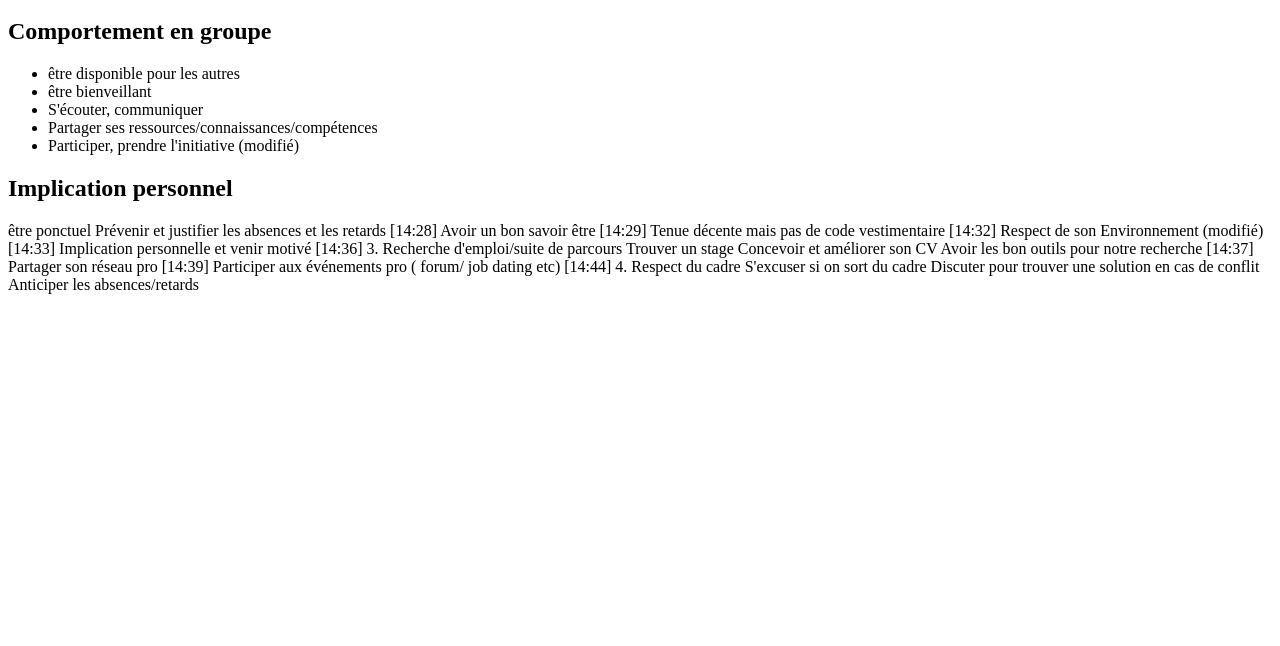
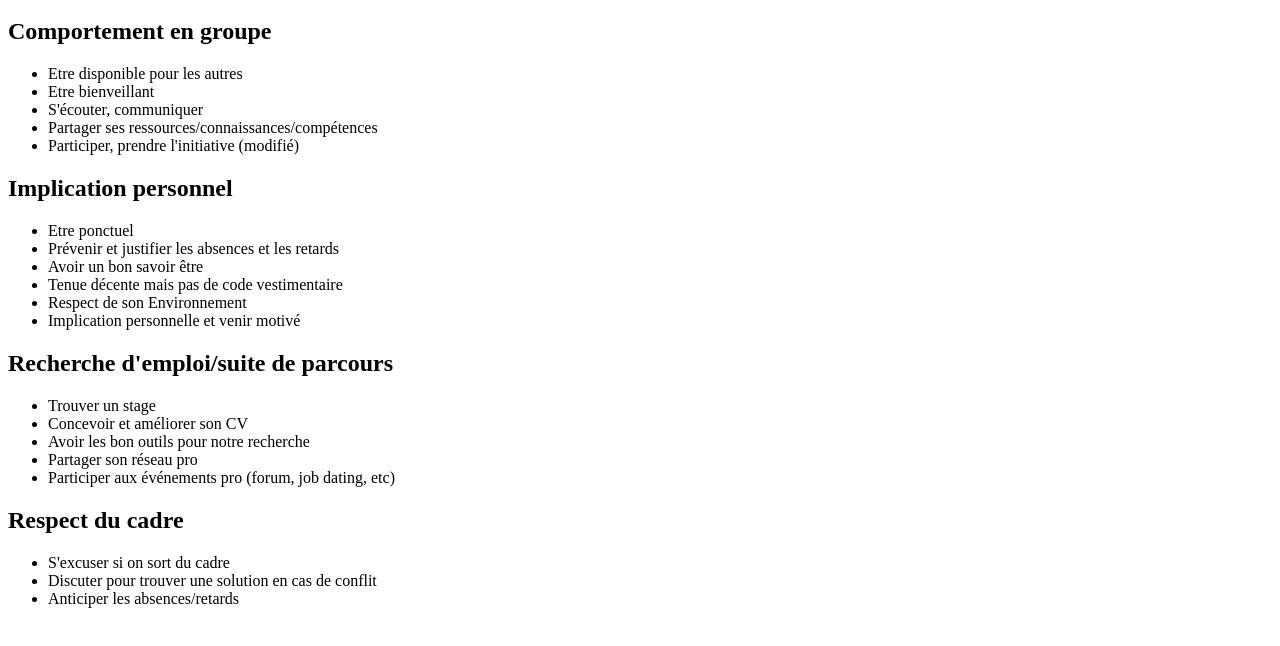
Before and after one commit to rbufnoir/simplon2022, a plain HTML site: page simplon2022/charte_engagement/index.html in a window 1280 px wide. Shown: the part 48-694 px from the top of the page. Drawn offline with Linux system fonts and the light colour scheme.

Commit message:
Nettoyage de index.html

```diff
--- a/simplon2022/charte_engagement/index.html
+++ b/simplon2022/charte_engagement/index.html
@@ -6,39 +6,38 @@
     <h1>Charte</h1>
     <h2>Comportement en groupe</h2>
 
-      <ul><li>être disponible pour les autres</li>
-          <li>être bienveillant</li>
+      <ul><li>Etre disponible pour les autres</li>
+          <li>Etre bienveillant</li>
           <li>S'écouter, communiquer</li>
           <li>Partager ses ressources/connaissances/compétences</li>
           <li>Participer, prendre l'initiative (modifié)</li>
       </ul>
+
     <h2>Implication personnel</h2>
 
-être ponctuel
-Prévenir et justifier les absences et les retards
-[14:28]
-Avoir un bon savoir être
-[14:29]
-Tenue décente mais pas de code vestimentaire
-[14:32]
-Respect de son Environnement (modifié)
-[14:33]
-Implication personnelle et venir motivé
-[14:36]
-3. Recherche d'emploi/suite de parcours
+        <ul><li>Etre ponctuel</li>
+            <li>Prévenir et justifier les absences et les retards</li>
+            <li>Avoir un bon savoir être</li>
+            <li>Tenue décente mais pas de code vestimentaire</li>
+            <li>Respect de son Environnement</li>
+            <li>Implication personnelle et venir motivé</li>
+        </ul>
 
-Trouver un stage
-Concevoir et améliorer son CV
-Avoir les bon outils pour notre recherche
-[14:37]
-Partager son réseau pro
-[14:39]
-Participer aux événements pro ( forum/ job dating etc)
-[14:44]
-4. Respect du cadre
+    <h2>Recherche d'emploi/suite de parcours</h2>
 
-S'excuser si on sort du cadre
-Discuter pour trouver une solution en cas de conflit
-Anticiper les absences/retards
+        <ul><li>Trouver un stage</li>
+            <li>Concevoir et améliorer son CV</li>
+            <li>Avoir les bon outils pour notre recherche</li>
+            <li>Partager son réseau pro</li>
+            <li>Participer aux événements pro (forum, job dating, etc)</li>
+        </ul>
+
+    <h2>Respect du cadre</h2>
+
+        <ul><li>S'excuser si on sort du cadre</li>
+            <li>Discuter pour trouver une solution en cas de conflit</li>
+            <li>Anticiper les absences/retards</li>
+        </ul>
+
   </body>
 </html>
```
